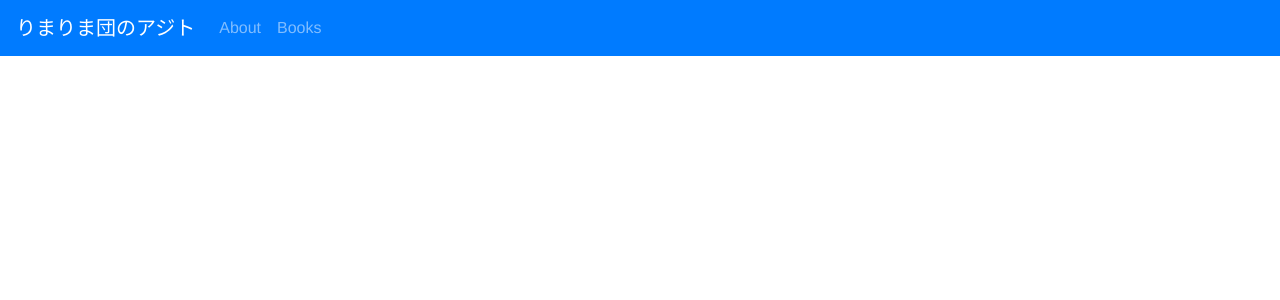
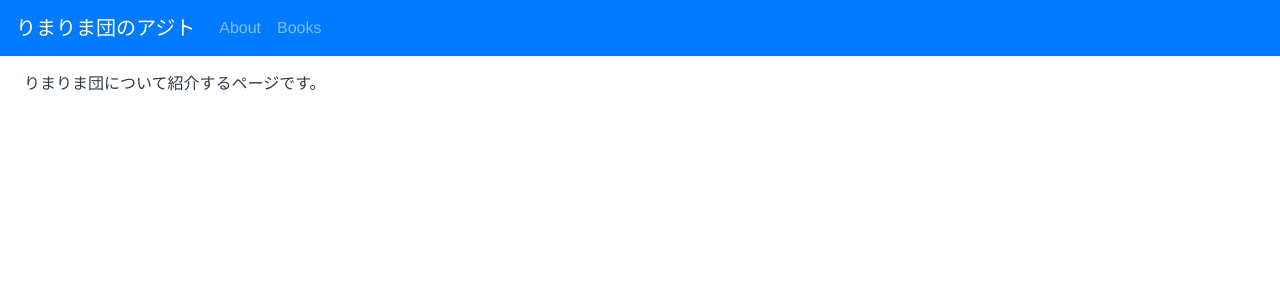
Before and after one commit to MofuMofu2/vue2-cypress-sandbox, a Vue app: page /all in a window 1280 px wide. Shown: the top 300 px of the page. Built offline with nearby package versions, Linux system fonts and the light colour scheme.

Commit message:
feature: #12 全てのtasksを表示するルーティングに切り替え

```diff
--- a/src/router/index.ts
+++ b/src/router/index.ts
@@ -1,14 +1,14 @@
 import Vue from "vue";
 import VueRouter, { RouteConfig } from "vue-router";
-import Home from "../views/Home.vue";
+import AllTasks from "../views/AllTasks.vue";
 
 Vue.use(VueRouter);
 
 const routes: Array<RouteConfig> = [
   {
-    path: "/",
-    name: "Home",
-    component: Home,
+    path: "/all",
+    name: "AllTasks",
+    component: AllTasks,
   },
   {
     path: "/about",
--- a/src/views/Home.vue
+++ b/src/views/AllTasks.vue
@@ -1,5 +1,5 @@
 <template>
-  <div class="home">
+  <div id="all-tasks">
     <p>りまりま団について紹介するページです。</p>
   </div>
 </template>
@@ -7,6 +7,6 @@
 <script lang="ts">
 import Vue from "vue";
 export default Vue.extend({
-  name: "Home",
+  name: "AllTasks",
 });
 </script>
```
